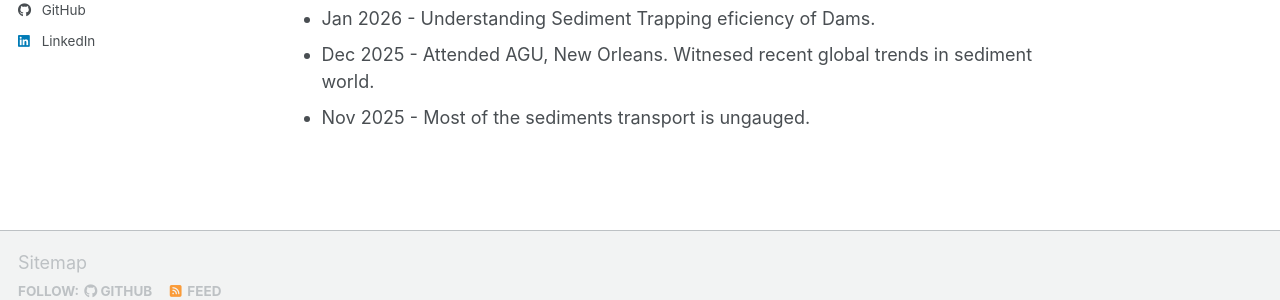
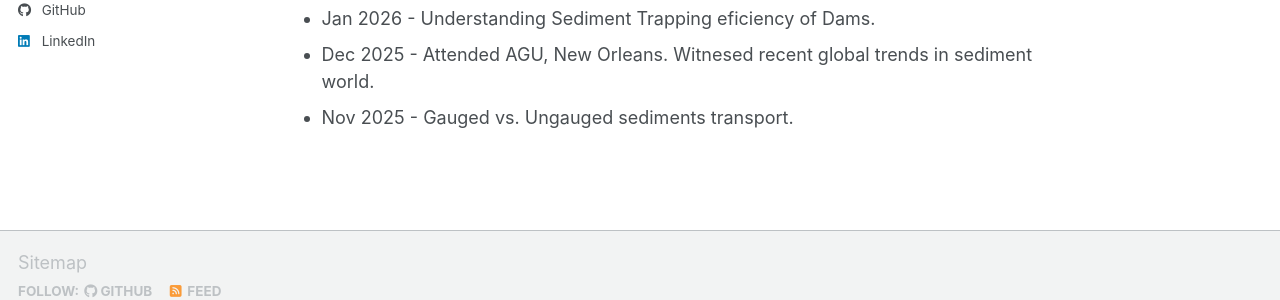
Before and after one commit to dhruvsehgal92/dhruvsehgal92, a Jekyll site: the page built from _pages/about.md, in a window 1280 px wide and 956 px high. Shown: the part 588-888 px from the top of the window. Built offline with Jekyll 4.4.1, drawn with Linux system fonts in a browser that asks for light colours; some web fonts are replaced; a script bundle is joined from its source files by our own code; library files that are not in the unit come from our copies.

Commit message:
Update about.md

```diff
--- a/_pages/about.md
+++ b/_pages/about.md
@@ -32,4 +32,4 @@
 * Feb 2026 -
 * Jan 2026 - Understanding Sediment Trapping eficiency of Dams.
 * Dec 2025 - Attended AGU, New Orleans. Witnesed recent global trends in sediment world.
-* Nov 2025 - Most of the sediments transport is ungauged.
+* Nov 2025 - Gauged vs. Ungauged sediments transport.
```
